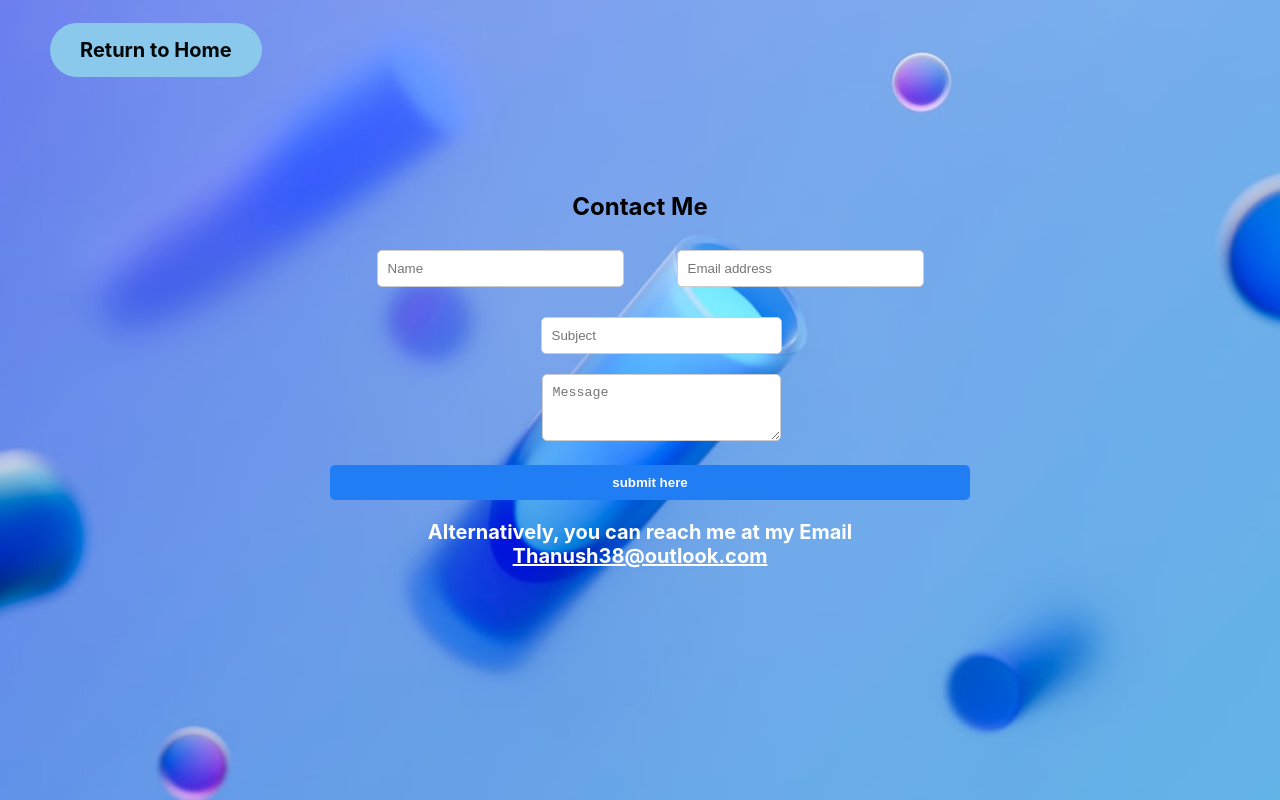
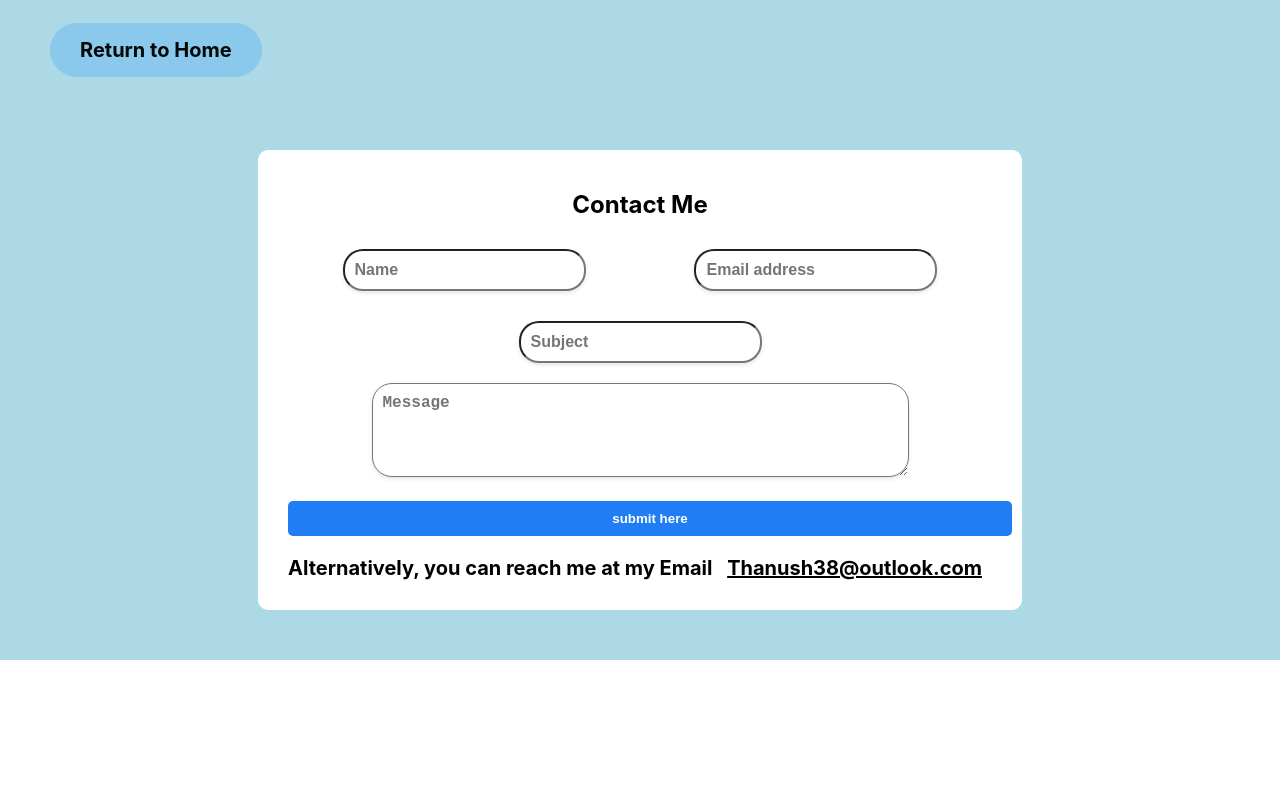
Before and after one commit to Thanush38/Portfolio, a React (Create React App) app: page /Contact in a window 1280 px wide. Built offline with nearby package versions, Linux system fonts and the light colour scheme.

Commit message:
small design fixes

```diff
--- a/src/components/Footer/index.js
+++ b/src/components/Footer/index.js
@@ -17,7 +17,6 @@ const Footer = () => {
             <SocialLogo to='/' onClick={toggleHome}>
               Thanush Dinesh
             </SocialLogo>
-            <WebsiteRights>Thanush © {new Date().getFullYear()} All rights reserved.</WebsiteRights>
             <SocialIcons>
               <SocialIconLink href="https://github.com/Thanush38" target='_blank' arial-label="Github">
                 <FaGithub />
--- a/src/components/HeroSection/HeroElements.js
+++ b/src/components/HeroSection/HeroElements.js
@@ -97,7 +97,6 @@ export const HeroBtnContainer = styled.div`
     z-index: 3;
     max-width: 1200px;
     position: absolute;
-    padding: 8px 24px;
     margin-top: 250px;
     display: flex;
     flex-direction: column;
--- a/src/components/HeroSection/index.css
+++ b/src/components/HeroSection/index.css
@@ -4,7 +4,7 @@
     display: inline-block;
     padding: 10px 20px;
     background-color: #8AC9EB; /* Change this to your desired button color */
-    color: #fff; /* Change this to your desired text color */
+    color: #000000; /* Change this to your desired text color */
     text-decoration: none;
     border-radius: 50px;
     font-size: 16px;
@@ -21,8 +21,6 @@
   }
 .overlay{
   position: absolute;
-  top: 0;
-  left: 0;
   width: 100%;
   height: 100%;
   background-color: rgba(0,0,0,0.5);
--- a/src/components/HeroSection/index.js
+++ b/src/components/HeroSection/index.js
@@ -29,7 +29,7 @@ const Hero = () => {
   useEffect(() => {
     setTimeout(() => {
       setShowButton(true);
-    }, 5000);
+    }, 4500);
   },[]);
   const onHover = () => {
     setHover(!hover);
@@ -93,7 +93,7 @@ const Hero = () => {
 
         {delayed? <HeroP><TypeAnimation
             cursor={true}
-            sequence={["My name is Thananjaya Sharma Dinesh, but I go by Thanush"]}
+            sequence={["My name is Thananjaya Sharma Dinesh"]}
             speed={150}
           /></HeroP>: <HeroP></HeroP>}
 
--- a/src/components/InfoSection/sections/AltSkills.js
+++ b/src/components/InfoSection/sections/AltSkills.js
@@ -24,7 +24,7 @@ const AltSkills = () => {
                 <Column1>
                     <TextWrapper>
                         <Heading lightText={false}>My Skills</Heading>
-                        <Subtitle darkText={true ? 1:0}>Throughout the years I have learned many languages such as Javascript,Python,C++ and more as well as learning some frameworks and multiple libraries in each language. Some of my most strongest languages and frameworks can be seen. You can also view some of my work at my github or LinkedIn. </Subtitle>
+                        <Subtitle darkText={true ? 1:0}>Throughout the years I have learned many languages, frameworks and multiple libraries. You can also view some of my work at my github or LinkedIn.</Subtitle>
 
                         <BtnWrap >
                             <a href="https://www.github.com/thanush38" target="_blank" className="gitLink" rel="noreferrer">Github</a>
--- a/src/components/InfoSection/sections/Skills.js
+++ b/src/components/InfoSection/sections/Skills.js
@@ -76,7 +76,7 @@ const Skills = () => {
             return (
                 <div className="box-container">
                     <h1>Skills</h1>
-                   <p className="para"> Throughout the years I have learned many languages such as Javascript,Python,C++ and more as well as learning some frameworks and multiple libraries in each language. You can also view some of my work at my github or LinkedIn. </p>
+                   <p className="para"> Throughout the years I have learned many languages, frameworks and multiple libraries. You can also view some of my work at my github or LinkedIn. </p>
                    <div className="skills">
                    <div className="btnWrap" >
 
@@ -127,10 +127,10 @@ const Skills = () => {
                 <div className="box-container">
                     <h1>Developer Tools</h1>
                     <div className="dev">
+                    <img className="img" src="https://img.icons8.com/color/96/git.png" alt="git"/>
                     <img className="img" src="https://img.icons8.com/color/96/npm.png" alt="npm"/>
-                    <img className="img" src="https://img.icons8.com/color/96/git.png" alt="git"/>
                     <img className="img" src="https://img.icons8.com/fluency/96/docker.png" alt="docker"/>
-                    <img className="img" src="https://img.icons8.com/color/96/firebase.png" alt="firebase"/>
+                    <img className="img" src="https://img.icons8.com/fluency/96/azure-1.png" alt="azure-1"/>
                     <img className="img" src="https://img.icons8.com/external-tal-revivo-color-tal-revivo/96/external-amazon-web-services-a-subsidiary-of-amazon-that-provides-on-demand-cloud-computing-logo-color-tal-revivo.png" alt="external-amazon-web-services-a-subsidiary-of-amazon-that-provides-on-demand-cloud-computing-logo-color-tal-revivo"/>
                     <img className="img" src="https://img.icons8.com/color/96/linux--v1.png" alt="linux--v1"/>
                     <img className="img" src="https://img.icons8.com/ios-filled/100/console.png" alt="console"/>
--- a/src/components/Navbar/index.js
+++ b/src/components/Navbar/index.js
@@ -26,7 +26,6 @@ const Navbar = (props) => {
         <IconContext.Provider value={{color: '#000'}}>
         <Nav scrollNav={scrollNav}>
             <NavbarContainer>
-                {/* <NavLogo to="/" onClick={toggleHome}><img src={logo} to="/" onClick={toggleHome}></img></NavLogo> */}
                 <img src={logo} to="/" onClick={toggleHome} className="logo"></img>
 
                 <MobileIcon onClick={props.toggle} >
--- a/src/components/Projects/projectElements.js
+++ b/src/components/Projects/projectElements.js
@@ -71,7 +71,6 @@ export const ServicesIcon = styled.img`
 export const ServicesH1 = styled.h1`
     font-size: 2.5rem;
     color: #fff;
-    margin-bottom: 64px;
 
     @media screen and (max-width: 480px) {
         font-size: 2rem;
--- a/src/pages/Contact.css
+++ b/src/pages/Contact.css
@@ -1,7 +1,5 @@
 .Wrapper{
-    /* background: red; */
-    background-image: url('../images/Contact3.jpeg');
-    height: 100vh;
+    background-color: #add8e6;
     background-size: cover;
 }
 
@@ -11,12 +9,12 @@
     justify-content: center;
     align-items: center;
     margin: 0 auto;
-    width: 50%;
-    height: 50vh;
+    height: 50%;
     padding: 20px;
     border-radius: 10px;
     margin-top: 50px;
     margin-bottom: 50px;
+    background-color: #fff;
 }
 .nav{
     display: flex;
@@ -74,9 +72,11 @@
     display: flex;
     flex-direction: row;
     justify-content: space-between;
-    padding-left: 20px;
     align-items: center;
     margin: 0 auto;
+    @media screen and (max-width: 520px) {
+        flex-direction: column;
+    }
 }
 
 .formRow{
@@ -85,9 +85,15 @@
     justify-content: center;
     align-items: center;
     margin: 0 auto;
+
 }
 .gap{
     margin: 10px;
+
+    @media screen and (max-width: 520px) {
+        margin: 0px;
+
+    }
 }
 
 
@@ -108,8 +114,8 @@
     width: 75%;
     margin: 10px;
     padding: 10px;
-    border-radius: 5px;
-    border: 1px solid #ccc;
+    border-radius: 20px;
+    border: 1px solid #000;
 
 }
 
@@ -117,8 +123,8 @@
     width: 100%;
     margin: 10px;
     padding: 10px;
-    border-radius: 5px;
-    border: 1px solid #ccc;
+    border-radius: 20px;
+    border: 1px solid #000;
 }
 
 .submit-btn{
@@ -134,14 +140,14 @@
 }
 
 .pTag{
-    color: #fff;
+    color: #000;
     font-weight: bold;
     font-size: 20px;
     margin: 10px;
 }
 
 .email{
-    color: #fff;
+    color: #000;
     font-weight: bold;
     font-size: 20px;
     margin: 10px;
@@ -168,3 +174,30 @@
     color: #217DF3;
     transition: 0.5s;
 }
+
+.label {
+    display: inline-block;
+    padding: 10px;
+    margin: 10px;
+    border-radius: 20px;
+    background-color: #ffffff;
+    box-shadow: 0 2px 4px rgba(0, 0, 0, 0.1);
+    color: #333333;
+    font-size: 16px;
+    font-weight: bold;
+    transition: background-color 0.3s ease-in-out;
+
+    cursor: pointer;
+  }
+
+  .label:hover {
+    background-color: #f0f0f0;
+  }
+
+.message{
+
+    @media screen and (max-width: 520px) {
+       width: 60%;
+
+    }
+}
--- a/src/pages/Contact.js
+++ b/src/pages/Contact.js
@@ -54,9 +54,8 @@ const Contact = () => {
         </div>
       </div>
 
+        <div className="row">
       <div className="ContactForm">
-        <div className="container"></div>
-        <div className="row">
           <div className="col-12 text-center">
             <div className="contactForm">
               <form
@@ -71,7 +70,7 @@ const Contact = () => {
                     <input
                       type="text"
                       name="name"
-                      className="formInput1"
+                      className="label"
                       placeholder="Name"
                       {...register("name", {
                         required: {
@@ -89,7 +88,7 @@ const Contact = () => {
                     <input
                       type="email"
                       name="email"
-                      className="formInput1"
+                      className="label"
                       placeholder="Email address"
                       {...register("email", {
                         required: true,
@@ -109,7 +108,7 @@ const Contact = () => {
                     <input
                       type="text"
                       name="subject"
-                      className="form-control formInput subject"
+                      className="label"
                       placeholder="Subject"
                       {...register("subject", {
                         required: {
@@ -132,9 +131,10 @@ const Contact = () => {
                 <div className="row formRow">
                   <div className="col">
                     <textarea
-                      rows={3}
+                      rows={4}
+                      cols={50}
                       name="message"
-                      className="form-control formInput"
+                      className="label message"
                       placeholder="Message"
                       defaultValue={""}
                       {...register("message", {
```
Also changed, not shown: src/components/InfoSection/sections/AltSkills 2.js (deleted, +0 -50 lines), src/components/SideBar/SideBarElements.js (+51 -51 lines), 1 other file (tests, documents, lock files or other folders).
